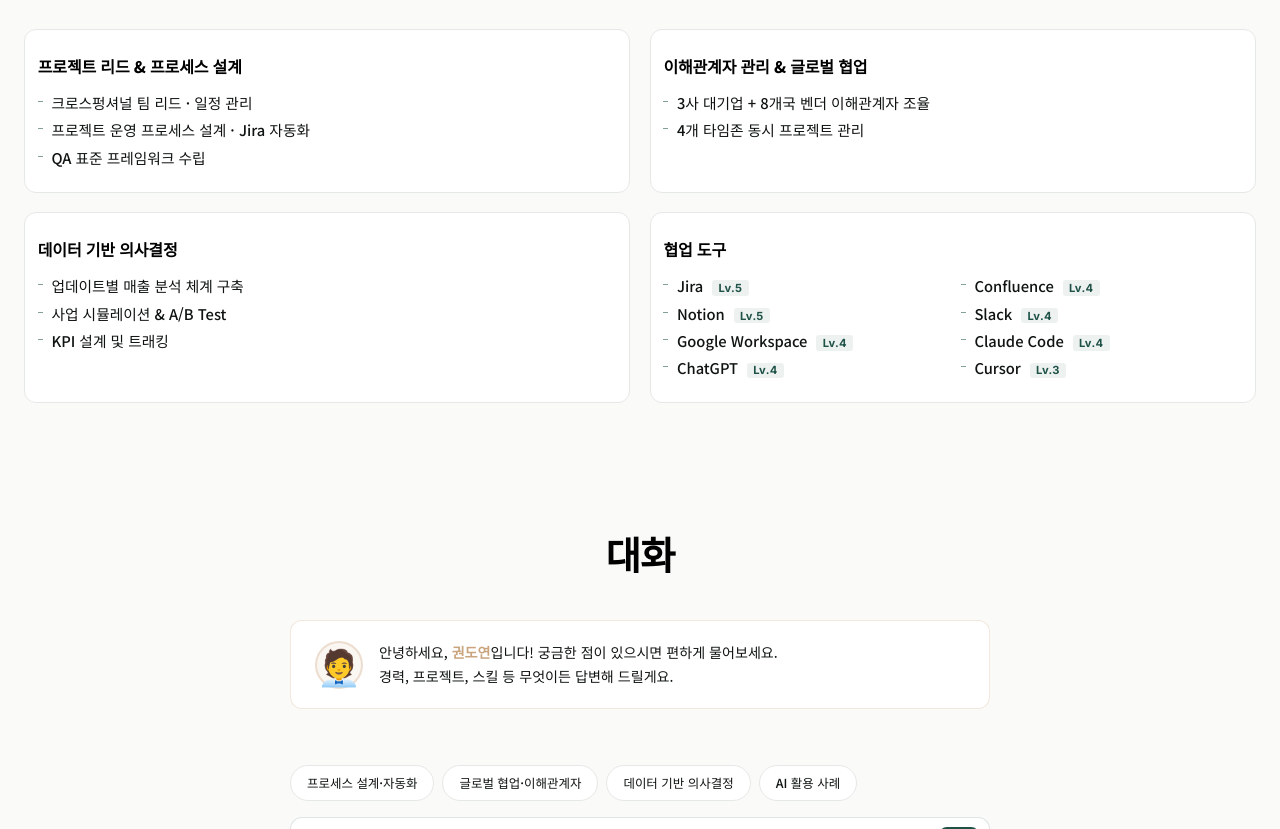
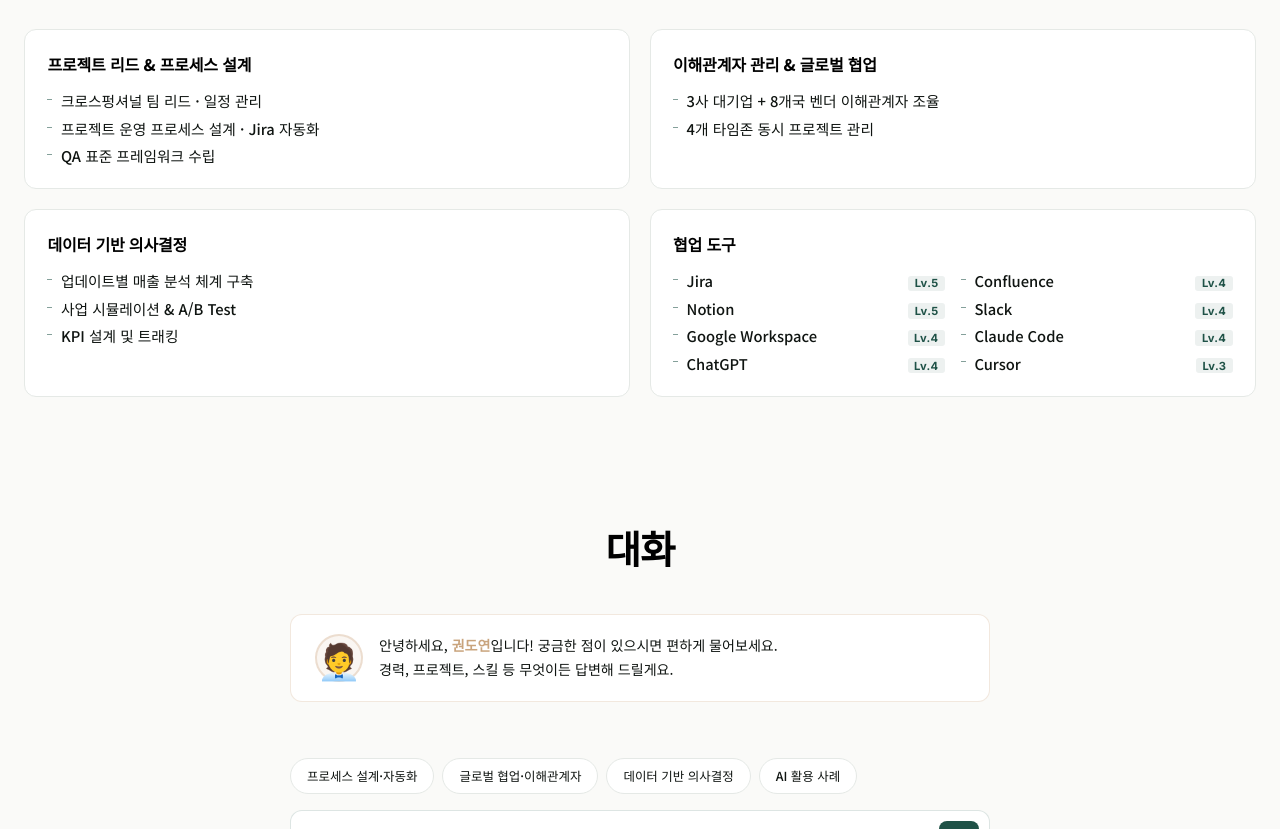
Before and after one commit to doyeon95k/portfolio, a website: page index.html in a window 1280 px wide. Shown: the part 3663-4492 px from the top of the page. Drawn offline with Linux system fonts and the light colour scheme.

Commit message:
Skills 박스 — Lv 배지 우측 정렬로 빈 공간 활용
이전 변경(padding 절반 축소)은 inner padding만 줄여 시각 변화 미미.
실제 우측 빈 공간 원인은 skill-node가 justify-content:flex-start로
콘텐츠가 좌측에만 몰려있던 것.

변경: justify-content:space-between → 텍스트는 좌측, Lv 배지는 우측 끝.
박스 좌우 padding은 1.4rem로 균형 복원.

Co-Authored-By: Claude Opus 4.7 (1M context) <noreply@anthropic.com>

```diff
--- a/index.html
+++ b/index.html
@@ -251,14 +251,14 @@ main{padding-top:70px;position:relative;z-index:1}
 .skills-layout{display:flex;flex-direction:column;align-items:center;gap:2rem}
 /* Box-style 2x2 grid (matches Battle Log cards visual language) */
 .skill-categories{display:grid;grid-template-columns:1fr 1fr;gap:1.2rem;width:100%}
-.skill-cat{background:var(--bg-mid);border:1px solid var(--border);border-radius:12px;padding:1.5rem .8rem;transition:none}
+.skill-cat{background:var(--bg-mid);border:1px solid var(--border);border-radius:12px;padding:1.4rem 1.4rem;transition:none}
 .skill-cat:hover{border-color:var(--border)}
 .skill-cat-header{display:block;margin-bottom:.9rem;cursor:default}
 .skill-cat-name{font-size:1rem;font-weight:800;color:var(--text-bright);letter-spacing:-.01em}
 .skill-nodes{display:flex;flex-direction:column;gap:.4rem}
 .skill-cat:nth-child(4) .skill-nodes{display:grid;grid-template-columns:1fr 1fr;gap:.4rem 1rem}
 .skill-cat:nth-child(4) .skill-node.wide{grid-column:auto}
-.skill-node{display:flex;align-items:baseline;justify-content:flex-start;gap:.55rem;padding:0 0 0 .85rem;background:none;border:none;border-radius:0;font-size:.92rem;font-weight:500;color:var(--text);transition:none;position:relative;min-width:0}
+.skill-node{display:flex;align-items:baseline;justify-content:space-between;gap:.55rem;padding:0 0 0 .85rem;background:none;border:none;border-radius:0;font-size:.92rem;font-weight:500;color:var(--text);transition:none;position:relative;min-width:0}
 .skill-node:hover{background:none;border:none}
 .skill-node::before{content:'';position:absolute;left:0;top:.6em;width:5px;height:1px;background:var(--primary);opacity:.55}
 .skill-node .skill-dots{display:none}
```
